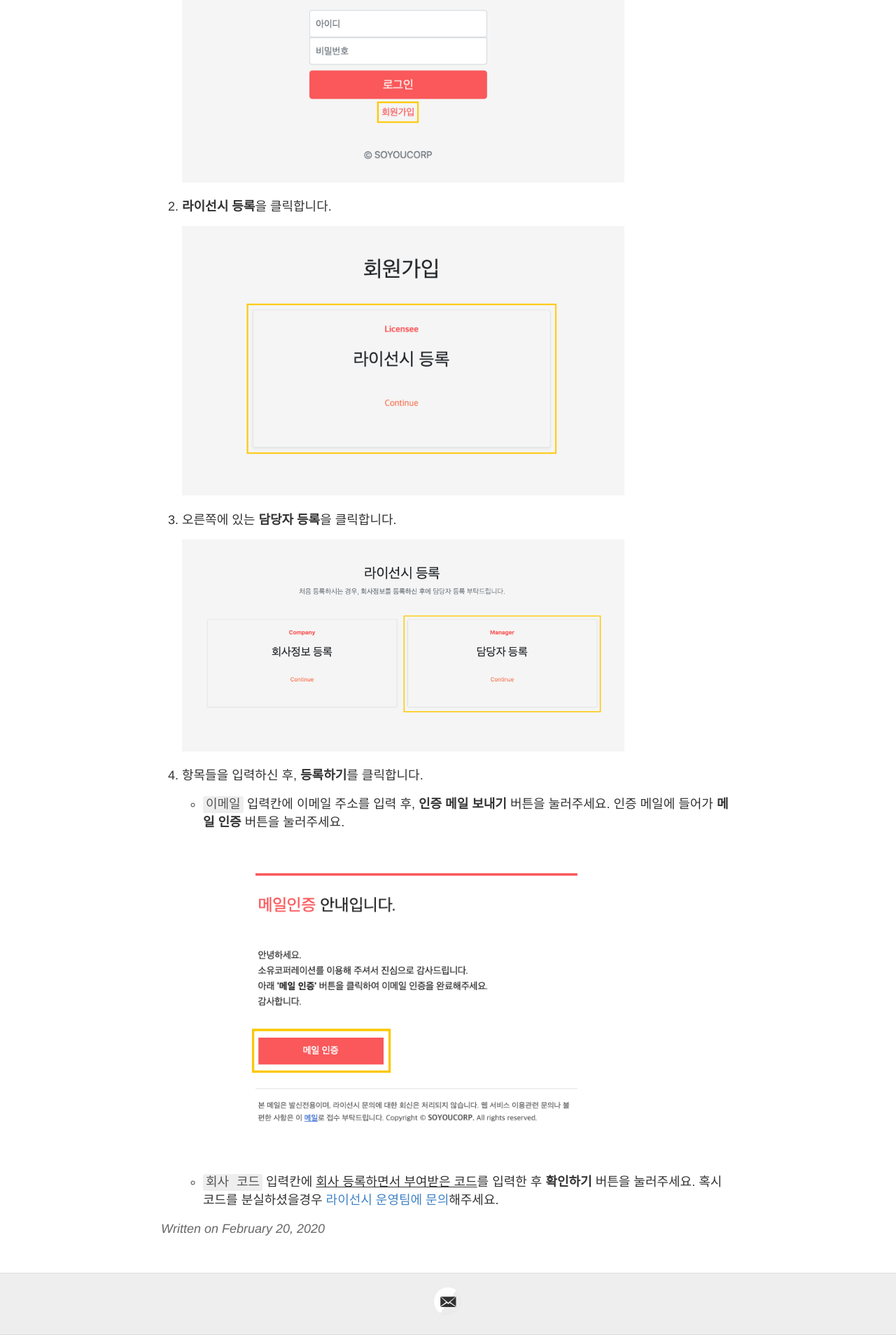
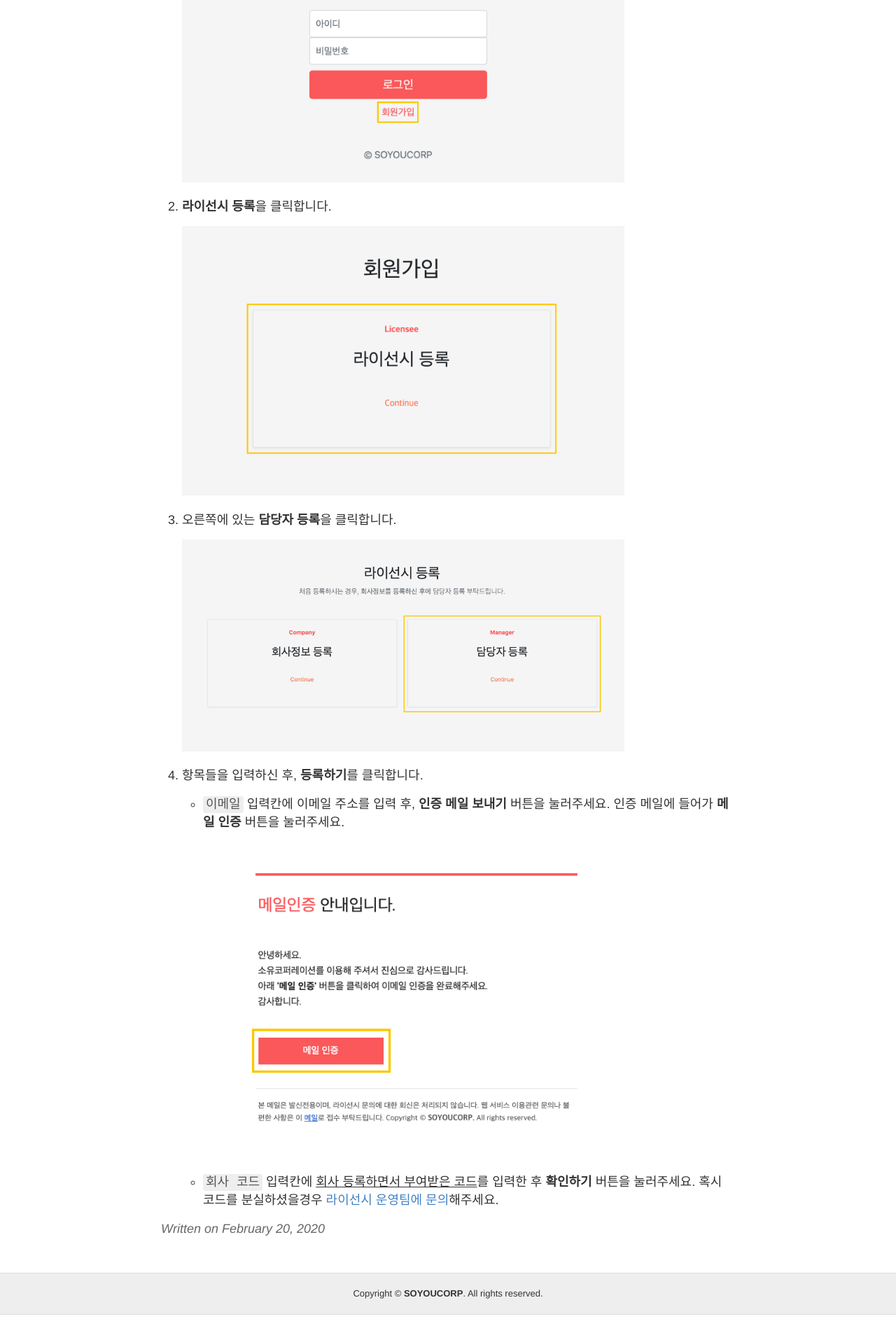
Before and after one commit to SoyouLicense/SoyouLicense.github.io, a Jekyll site: the page built from _posts/2020-2-20-Signup.md, in a window 1280 px wide. Shown: the part 3291-5199 px from the top of the page at 70% size. Built offline with Jekyll 4.4.1, drawn with Linux system fonts in a browser that asks for light colours; comment, search, counter and statistics services are not loaded; after the commit the page ends 5170 px from its top, so only the background shows below that.

Commit message:
Modify something

```diff
--- a/_config.yml
+++ b/_config.yml
@@ -18,7 +18,7 @@ avatar: https://support.soyoucorp.com/images/soyou_logo.png
 # Includes an icon in the footer for each username you enter
 footer-links:
   dribbble:
-  email: support@soyoucorp.com
+  email:
   facebook:
   flickr:
   github:
--- a/_layouts/default.html
+++ b/_layouts/default.html
@@ -42,6 +42,7 @@
       <div class="container">
         <footer class="footer">
           {% include svg-icons.html %}
+          Copyright © <b>SOYOUCORP</b>. All rights reserved.
         </footer>
       </div>
     </div>
--- a/style.scss
+++ b/style.scss
@@ -284,6 +284,7 @@ nav {
 footer {
   padding: 20px 0;
   text-align: center;
+  font-size: 13px;
 }
 
 // Settled on moving the import of syntax highlighting to the bottom of the CSS
```
Also changed, not shown: _posts/2020-2-20-Signup.md (+0 -1 lines), 7 other files.
